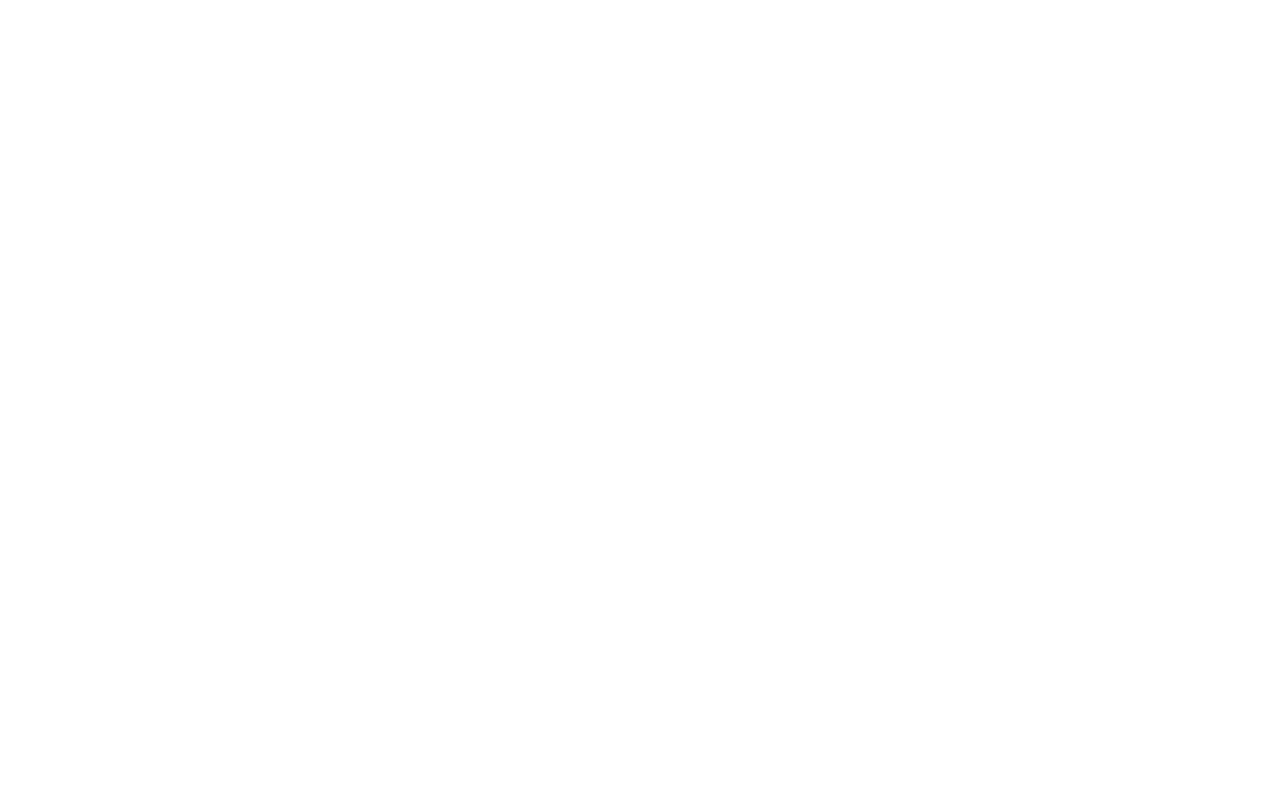
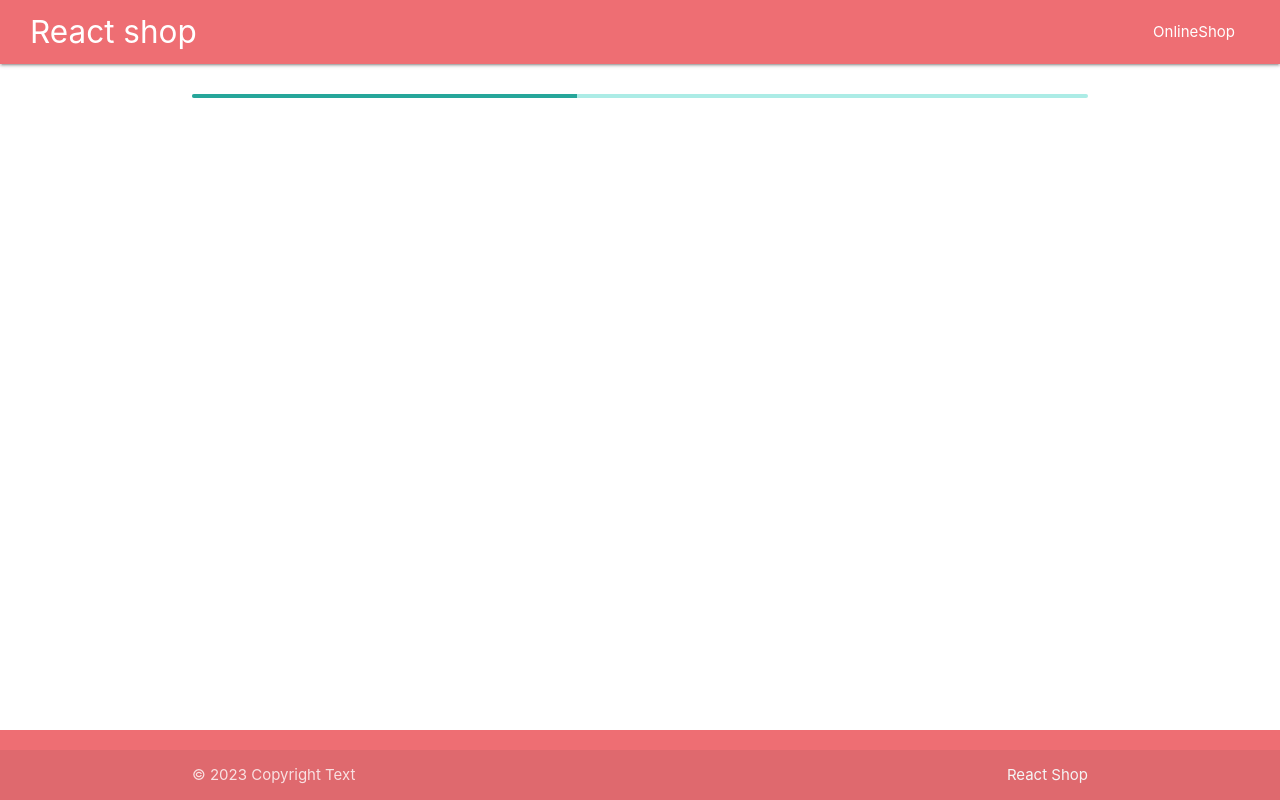
Before and after one commit to OybekDeveloper/OnlineShopingIsCartoon, a React (Create React App) app: page / in a window 1280 px wide. Built offline with nearby package versions, Linux system fonts and the light colour scheme; no server answers.

Commit message:
new work

```diff
--- a/public/index.html
+++ b/public/index.html
@@ -11,7 +11,9 @@
     />
     <link rel="apple-touch-icon" href="%PUBLIC_URL%/logo192.png" />
     <link rel="manifest" href="%PUBLIC_URL%/manifest.json" />
-    <title>React App</title>
+    <link rel="stylesheet" href="https://cdnjs.cloudflare.com/ajax/libs/materialize/1.0.0/css/materialize.min.css">
+    <link href="https://fonts.googleapis.com/icon?family=Material+Icons" rel="stylesheet">
+    <title>Online Shop</title>
   </head>
   <body>
     <noscript>You need to enable JavaScript to run this app.</noscript>
--- a/src/App.css
+++ b/src/App.css
@@ -1,38 +1,27 @@
-.App {
-  text-align: center;
+*{
+  margin: 0 auto;
+  padding: 0;
+  box-sizing: border-box;
 }
 
-.App-logo {
-  height: 40vmin;
-  pointer-events: none;
+nav{
+  padding: 0px 2rem ;
+}
+.content{
+  padding: 1.5rem 0;
+  min-height:calc(100vh - 70px - 64px);
 }
 
-@media (prefers-reduced-motion: no-preference) {
-  .App-logo {
-    animation: App-logo-spin infinite 20s linear;
-  }
+.goods{
+  display: grid;
+  grid-template-columns: repeat(auto-fill,minmax(250px,1fr));
+  gap: 1rem;
 }
 
-.App-header {
-  background-color: #282c34;
-  min-height: 100vh;
+.card{
   display: flex;
   flex-direction: column;
-  align-items: center;
-  justify-content: center;
-  font-size: calc(10px + 2vmin);
-  color: white;
 }
-
-.App-link {
-  color: #61dafb;
+.card-content{
+  flex-grow: 1;
 }
-
-@keyframes App-logo-spin {
-  from {
-    transform: rotate(0deg);
-  }
-  to {
-    transform: rotate(360deg);
-  }
-}
--- a/src/App.js
+++ /dev/null
@@ -1,11 +0,0 @@
-import './App.css';
-
-function App() {
-  return (
-    <div className="App">
-
-    </div>
-  );
-}
-
-export default App;
--- /dev/null
+++ b/src/App.jsx
@@ -0,0 +1,16 @@
+import './App.css';
+import Footer from './components/Footer';
+import Navbar from './components/Navbar';
+import Shop from './components/Shop';
+
+function App() {
+  return (
+    <div className="App">
+      <Navbar/>
+      <Shop/>
+      <Footer/>
+    </div>
+  );
+}
+
+export default App;
--- /dev/null
+++ b/src/components/Footer.js
@@ -0,0 +1,14 @@
+import React from 'react'
+
+export default function Footer() {
+    return (
+        <footer class="page-footer">
+            <div class="footer-copyright">
+                <div class="container">
+                    © {new Date().getFullYear()} Copyright Text
+                    <a class="grey-text text-lighten-4 right" href="#!">React Shop</a>
+                </div>
+            </div>
+        </footer>
+    )
+}
--- /dev/null
+++ b/src/components/GoodItem.jsx
@@ -0,0 +1,22 @@
+import React from 'react'
+
+export default function GoodItem(props) {
+  const { id, name, description, price, full_background } = props;
+  return (
+    <div className="card" id={id}>
+      <div className="card-image">
+        <img src={full_background} alt={name} />
+      </div>
+      <div className="card-content">
+        <span className='card-title'>{name}</span>
+        <p>{description}</p>
+      </div>
+      <div className="card-action">
+        <button className="btn">
+          Buy
+        </button>
+        <span className="right" style={{fontSize:"1.8rem"}}>{price}$</span>
+      </div>
+    </div>
+  )
+}
--- /dev/null
+++ b/src/components/GoodList.js
@@ -0,0 +1,16 @@
+import React from 'react'
+import GoodItem from './GoodItem';
+
+export default function GoodList(props) {
+    const { goods = [] } = props;
+    if (!goods.length) {
+        return (<h1>Nothing here</h1>)
+    }
+    return (
+        <div className='goods'>
+            {goods.map((item) => (
+                <GoodItem key={item.id}{...item} />
+            ))}
+        </div>
+    )
+}
--- /dev/null
+++ b/src/components/Loader.js
@@ -0,0 +1,10 @@
+import React from 'react'
+
+export default function Loader() {
+    return (
+
+        <div class="progress">
+            <div class="indeterminate"></div>
+        </div>
+    )
+}
--- /dev/null
+++ b/src/components/Navbar.js
@@ -0,0 +1,15 @@
+import React from 'react'
+
+export default function Navbar() {
+    return (
+        <nav>
+            <div class="nav-wrapper">
+                <a href="#" className="brand-logo">React shop</a>
+                <ul id="nav-mobile" class="right hide-on-med-and-down">
+                    <li><a href="collapsible.html">OnlineShop</a></li>
+                </ul>
+            </div>
+        </nav>
+
+    )
+}
--- /dev/null
+++ b/src/components/Shop.jsx
@@ -0,0 +1,30 @@
+import React ,{useState , useEffect} from 'react';
+import '../App.css';
+import Loader from './Loader';
+import {API_KEY,API_URL} from '../config';
+import GoodList from './GoodList';
+
+export default function Shop() {
+
+    const [goods,setGoods]=useState([]);
+    const [loader, SetLoader]=useState(true);
+
+    useEffect(()=>{
+        fetch(API_URL, {
+            headers:{
+                Authorization:API_KEY,
+            }
+        })
+        .then(response=>response.json())
+        .then((data)=>{
+            data.featured && setGoods(data.featured);
+            SetLoader(false);
+        })
+    },[])
+
+    return (
+        <div className="content container">
+            {loader?<Loader/>:<GoodList goods={goods}/>}
+        </div>
+    )
+}
--- /dev/null
+++ b/src/config.js
@@ -0,0 +1,4 @@
+const API_URL="https://fortniteapi.io/v1/shop?lang=en";
+const API_KEY='45e33bd4-77b7a8da-896f4d23-8e462816';
+
+export {API_KEY,API_URL};
```
